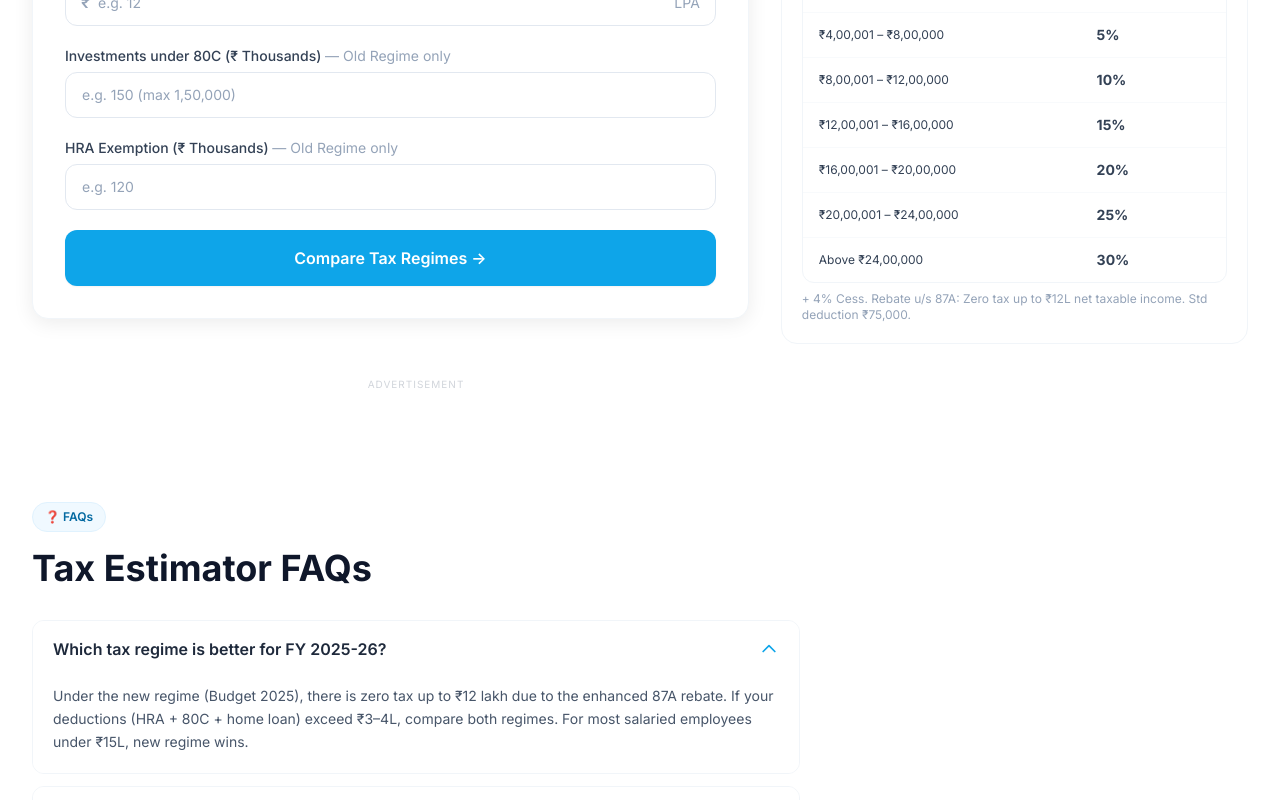
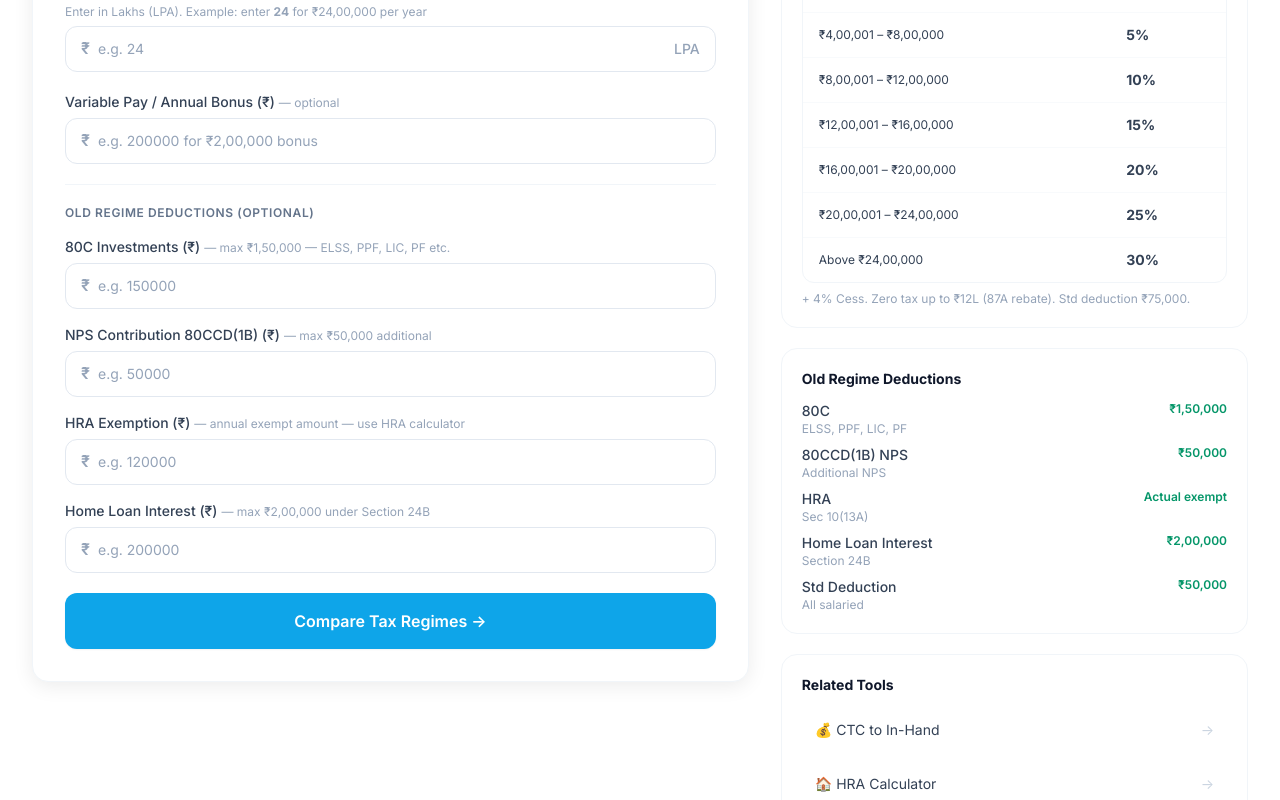
Before and after one commit to Varshith-Kali/PayCalcPro, a Next.js app: page /tax-estimator in a window 1280 px wide. Shown: the part 540-1340 px from the top of the page. Built offline with nearby package versions, Linux system fonts and the light colour scheme.

Commit message:
Fix: correct tax calculator bugs, add variable pay, fix mobile layout, basic 50%

```diff
--- a/app/ctc-to-inhand/page.tsx
+++ b/app/ctc-to-inhand/page.tsx
@@ -18,6 +18,7 @@ const faqs = [
 
 export default function CTCCalculatorPage() {
   const [ctc, setCtc] = useState('')
+  const [variablePay, setVariablePay] = useState('')
   const [city, setCity] = useState<'metro' | 'non-metro'>('metro')
   const [result, setResult] = useState<SalaryBreakdown | null>(null)
   const [showChart, setShowChart] = useState(false)
@@ -25,7 +26,8 @@ export default function CTCCalculatorPage() {
   const calculate = () => {
     const val = parseFloat(ctc.replace(/,/g, ''))
     if (!val || val <= 0) return
-    const res = calculateSalary(val * 100000, city)
+    const variable = parseFloat(variablePay) * 100000 || 0  // variable in LPA → ₹
+    const res = calculateSalary(val * 100000, city, variable)
     setResult(res)
     setShowChart(false)
     setTimeout(() => setShowChart(true), 100)
@@ -79,6 +81,22 @@ export default function CTCCalculatorPage() {
                   <p className="text-xs text-slate-400 mt-1.5">Enter in lakhs. Example: 12 for ₹12,00,000</p>
                 </div>
 
+                {/* Variable Pay */}
+                <div>
+                  <label className="form-label">Variable Pay / Annual Bonus <span className="text-slate-400 font-normal">(optional, in Lakhs)</span></label>
+                  <div className="relative">
+                    <span className="absolute left-4 top-1/2 -translate-y-1/2 text-slate-400 font-semibold">₹</span>
+                    <input
+                      type="number" placeholder="e.g. 2 for ₹2,00,000 bonus"
+                      value={variablePay} onChange={e => setVariablePay(e.target.value)}
+                      onKeyDown={e => e.key === 'Enter' && calculate()}
+                      className="form-input pl-8" min="0" step="0.5"
+                    />
+                    <span className="absolute right-4 top-1/2 -translate-y-1/2 text-slate-400 text-sm">LPA</span>
+                  </div>
+                  <p className="text-xs text-slate-400 mt-1.5">Variable pay is taxed at your marginal slab rate</p>
+                </div>
+
                 <div>
                   <label className="form-label">City Type</label>
                   <div className="grid grid-cols-2 gap-3">
@@ -115,9 +133,9 @@ export default function CTCCalculatorPage() {
             {result && (
               <div className="animate-scale-in space-y-5">
                 {/* Main Result */}
-                <div className="bg-gradient-to-br from-sky-600 to-blue-700 text-white rounded-2xl p-6 shadow-blue">
+                <div className="bg-gradient-to-br from-sky-600 to-blue-700 text-white rounded-2xl p-5 sm:p-6 shadow-blue">
                   <p className="text-sky-200 text-sm font-medium mb-1">Monthly In-Hand Salary</p>
-                  <p className="text-5xl font-bold mb-2">{formatINR(result.inHandMonthly)}</p>
+                  <p className="text-3xl sm:text-5xl font-bold mb-2">{formatINR(result.inHandMonthly)}</p>
                   <p className="text-sky-200 text-sm">Annual: {formatINR(result.inHandAnnual)} · CTC: {formatINRCompact(result.ctc)}</p>
                 </div>
 
--- a/app/tax-estimator/page.tsx
+++ b/app/tax-estimator/page.tsx
@@ -1,13 +1,12 @@
 'use client'
 import { useState } from 'react'
 import Link from 'next/link'
-import { estimateIncomeTax, formatINR } from '@/lib/calculators'
+import { estimateIncomeTax, formatINR, formatINRCompact } from '@/lib/calculators'
 import FAQSection from '@/components/FAQSection'
 import AdUnit from '@/components/AdUnit'
 
-// FY 2025-26 (Budget 2025) New Regime Slabs
 const TAX_SLABS_NEW = [
-  { range: '0 – ₹4,00,000', rate: '0%' },
+  { range: '₹0 – ₹4,00,000', rate: '0%' },
   { range: '₹4,00,001 – ₹8,00,000', rate: '5%' },
   { range: '₹8,00,001 – ₹12,00,000', rate: '10%' },
   { range: '₹12,00,001 – ₹16,00,000', rate: '15%' },
@@ -17,37 +16,68 @@ const TAX_SLABS_NEW = [
 ]
 
 const faqs = [
-  { question: 'Which tax regime is better for FY 2025-26?', answer: 'Under the new regime (Budget 2025), there is zero tax up to ₹12 lakh due to the enhanced 87A rebate. If your deductions (HRA + 80C + home loan) exceed ₹3–4L, compare both regimes. For most salaried employees under ₹15L, new regime wins.' },
+  { question: 'Which tax regime is better for FY 2025-26?', answer: 'Under the new regime (Budget 2025), there is zero tax up to ₹12 lakh due to the enhanced 87A rebate. If your total deductions (HRA + 80C + home loan + NPS) exceed ₹3.75L, old regime may save more. Use this calculator to compare.' },
   { question: 'What is the standard deduction for FY 2025-26?', answer: 'Under the New Tax Regime, standard deduction is ₹75,000 for FY 2025-26 (increased from ₹50,000 in FY 2024-25). Under the Old Regime, it remains ₹50,000.' },
   { question: 'What is the 87A rebate limit for FY 2025-26?', answer: 'Under the New Regime for FY 2025-26, rebate u/s 87A is ₹60,000 — meaning if your net taxable income is ₹12 lakh or below, your effective tax is zero. Under old regime it remains ₹12,500 (for income ≤ ₹5L).' },
-  { question: 'What is the surcharge on income tax?', answer: 'Surcharge applies on high incomes: 10% for ₹50L–₹1Cr, 15% for ₹1–2Cr, 25% for ₹2–5Cr. In the new regime, surcharge is capped at 25% (no 37% bracket). All + 4% cess.' },
-  { question: 'Does TDS deducted by employer equal my final tax?', answer: 'Not always. TDS is an advance estimate. File your ITR to reconcile. If TDS > actual tax, you get a refund. If TDS < actual tax, pay self-assessment tax before July 31.' },
+  { question: 'How is variable pay or bonus taxed?', answer: 'Variable pay and annual bonuses are added to your gross salary and taxed at your marginal slab rate. For example, if you are in the 20% slab, a ₹1 lakh bonus adds approximately ₹20,800 to your tax (including 4% cess).' },
+  { question: 'Does TDS deducted by employer equal my final tax?', answer: 'Not always. TDS is an advance estimate based on your declarations. File your ITR to reconcile actual tax. If TDS exceeds actual tax, you get a refund. If TDS is less, pay self-assessment tax before July 31.' },
 ]
 
 export default function TaxEstimatorPage() {
   const [income, setIncome] = useState('')
+  const [variablePay, setVariablePay] = useState('')
   const [investments, setInvestments] = useState('')
+  const [nps, setNps] = useState('')
   const [hra, setHra] = useState('')
-  const [regime, setRegime] = useState<'new' | 'old'>('new')
-  const [result, setResult] = useState<{ newTax: number; oldTax: number; taxableNew: number; taxableOld: number } | null>(null)
+  const [homeLoan, setHomeLoan] = useState('')
+  const [result, setResult] = useState<{
+    newTax: number; oldTax: number
+    taxableNew: number; taxableOld: number
+    totalIncome: number
+  } | null>(null)
 
   const calculate = () => {
-    const inc = parseFloat(income) * 100000
+    const inc = parseFloat(income) * 100000  // User enters LPA (e.g. 24 = ₹24,00,000)
     if (!inc || inc <= 0) return
-    // FY 2025-26: New regime std deduction = ₹75,000; Old regime = ₹50,000
-    const stdDeductionNew = 75000
-    const stdDeductionOld = 50000
-    const inv = Math.min(parseFloat(investments) * 1000 || 0, 150000)
-    const hraAmt = parseFloat(hra) * 1000 || 0
 
-    const taxableNew = Math.max(0, inc - stdDeductionNew)
-    const taxableOld = Math.max(0, inc - stdDeductionOld - inv - hraAmt)
+    const bonus   = parseFloat(variablePay) || 0        // ₹ annual bonus (raw)
+    const totalIncome = inc + bonus
+
+    // New Regime: only std deduction ₹75,000
+    const taxableNew = Math.max(0, totalIncome - 75000)
+
+    // Old Regime: std deduction ₹50,000 + 80C (max ₹1.5L) + NPS (max ₹50K) + HRA + home loan (max ₹2L)
+    const inv80C  = Math.min(parseFloat(investments) || 0, 150000)   // ₹ direct input
+    const npsAmt  = Math.min(parseFloat(nps) || 0, 50000)             // ₹ direct input
+    const hraAmt  = parseFloat(hra) || 0                              // ₹ direct input
+    const hlAmt   = Math.min(parseFloat(homeLoan) || 0, 200000)       // ₹ direct input, max ₹2L
+    const taxableOld = Math.max(0, totalIncome - 50000 - inv80C - npsAmt - hraAmt - hlAmt)
 
     const newTax = estimateIncomeTax(taxableNew, 'new')
     const oldTax = estimateIncomeTax(taxableOld, 'old')
 
-    setResult({ newTax, oldTax, taxableNew, taxableOld })
+    setResult({ newTax, oldTax, taxableNew, taxableOld, totalIncome })
   }
+
+  const InputField = ({ label, hint, value, onChange, placeholder, max }: {
+    label: string; hint?: string; value: string
+    onChange: (v: string) => void; placeholder: string; max?: string
+  }) => (
+    <div>
+      <label className="form-label">
+        {label}
+        {hint && <span className="text-slate-400 font-normal text-xs ml-1">— {hint}</span>}
+      </label>
+      <div className="relative">
+        <span className="absolute left-4 top-1/2 -translate-y-1/2 text-slate-400 font-semibold">₹</span>
+        <input
+          type="number" value={value} onChange={e => onChange(e.target.value)}
+          placeholder={placeholder} className="form-input pl-8"
+          min="0" max={max} onKeyDown={e => e.key === 'Enter' && calculate()}
+        />
+      </div>
+    </div>
+  )
 
   return (
     <div className="min-h-screen">
@@ -58,7 +88,7 @@ export default function TaxEstimatorPage() {
             <span className="text-slate-300">Tax Estimator</span>
           </nav>
           <h1 className="text-3xl md:text-4xl font-bold text-white mb-3">Income Tax Estimator India FY 2025–26</h1>
-          <p className="text-slate-300 text-lg max-w-2xl">Compare new vs old tax regime instantly. Zero tax up to ₹12L under new regime (Budget 2025). Updated for FY 2025-26.</p>
+          <p className="text-slate-300 text-lg max-w-2xl">Compare new vs old tax regime. Enter your CTC, variable pay, and deductions to get your exact tax liability.</p>
         </div>
       </section>
 
@@ -66,61 +96,107 @@ export default function TaxEstimatorPage() {
         <div className="grid grid-cols-1 lg:grid-cols-5 gap-8">
           <div className="lg:col-span-3 space-y-6">
             <div className="card p-6 md:p-8">
-              <h2 className="text-xl font-bold text-slate-900 mb-6">Income Details</h2>
+              <h2 className="text-xl font-bold text-slate-900 mb-1">Income Details</h2>
+              <p className="text-sm text-slate-500 mb-6">Enter amounts in Indian Rupees (₹). CTC/income should be the fixed annual component.</p>
               <div className="space-y-5">
+                {/* Fixed CTC */}
                 <div>
-                  <label className="form-label">Annual Income / CTC (in Lakhs)</label>
+                  <label className="form-label">Annual Fixed CTC / Salary</label>
+                  <p className="text-xs text-slate-400 mb-1.5">Enter in Lakhs (LPA). Example: enter <strong>24</strong> for ₹24,00,000 per year</p>
                   <div className="relative">
                     <span className="absolute left-4 top-1/2 -translate-y-1/2 text-slate-400 font-semibold">₹</span>
-                    <input type="number" placeholder="e.g. 12" value={income} onChange={e => setIncome(e.target.value)} className="form-input pl-8" />
-                    <span className="absolute right-4 top-1/2 -translate-y-1/2 text-slate-400 text-sm">LPA</span>
+                    <input
+                      type="number" placeholder="e.g. 24" value={income}
+                      onChange={e => setIncome(e.target.value)}
+                      onKeyDown={e => e.key === 'Enter' && calculate()}
+                      className="form-input pl-8" min="1" max="500" step="0.5"
+                    />
+                    <span className="absolute right-4 top-1/2 -translate-y-1/2 text-slate-400 text-sm font-medium">LPA</span>
                   </div>
                 </div>
-                <div>
-                  <label className="form-label">Investments under 80C (₹ Thousands) <span className="text-slate-400 font-normal">— Old Regime only</span></label>
-                  <input type="number" placeholder="e.g. 150 (max 1,50,000)" value={investments} onChange={e => setInvestments(e.target.value)} className="form-input" max="150" />
+
+                {/* Variable Pay */}
+                <InputField
+                  label="Variable Pay / Annual Bonus (₹)"
+                  hint="optional"
+                  value={variablePay}
+                  onChange={setVariablePay}
+                  placeholder="e.g. 200000 for ₹2,00,000 bonus"
+                />
+
+                <div className="border-t border-slate-100 pt-5">
+                  <p className="text-xs font-semibold text-slate-500 uppercase tracking-wider mb-4">Old Regime Deductions (optional)</p>
+                  <div className="space-y-4">
+                    <InputField
+                      label="80C Investments (₹)"
+                      hint="max ₹1,50,000 — ELSS, PPF, LIC, PF etc."
+                      value={investments} onChange={setInvestments}
+                      placeholder="e.g. 150000" max="150000"
+                    />
+                    <InputField
+                      label="NPS Contribution 80CCD(1B) (₹)"
+                      hint="max ₹50,000 additional"
+                      value={nps} onChange={setNps}
+                      placeholder="e.g. 50000" max="50000"
+                    />
+                    <InputField
+                      label="HRA Exemption (₹)"
+                      hint="annual exempt amount — use HRA calculator"
+                      value={hra} onChange={setHra}
+                      placeholder="e.g. 120000"
+                    />
+                    <InputField
+                      label="Home Loan Interest (₹)"
+                      hint="max ₹2,00,000 under Section 24B"
+                      value={homeLoan} onChange={setHomeLoan}
+                      placeholder="e.g. 200000" max="200000"
+                    />
+                  </div>
                 </div>
-                <div>
-                  <label className="form-label">HRA Exemption (₹ Thousands) <span className="text-slate-400 font-normal">— Old Regime only</span></label>
-                  <input type="number" placeholder="e.g. 120" value={hra} onChange={e => setHra(e.target.value)} className="form-input" />
-                </div>
+
                 <button onClick={calculate} className="btn-primary w-full btn-lg">Compare Tax Regimes →</button>
               </div>
             </div>
 
             {result && (
               <div className="animate-scale-in space-y-4">
-                <div className={`grid grid-cols-2 gap-4`}>
+                {/* Regime Cards — mobile-safe */}
+                <div className="grid grid-cols-1 sm:grid-cols-2 gap-4">
                   <div className={`rounded-2xl p-5 text-center border-2 ${result.newTax <= result.oldTax ? 'border-sky-500 bg-sky-50' : 'border-slate-200 bg-white'}`}>
                     <p className="text-xs font-semibold text-slate-500 mb-1">NEW REGIME</p>
-                    <p className="text-3xl font-bold text-sky-600">{formatINR(result.newTax)}</p>
+                    <p className="text-xl sm:text-2xl font-bold text-sky-600 break-all">{formatINR(result.newTax)}</p>
                     <p className="text-xs text-slate-500 mt-1">Annual Tax</p>
+                    <p className="text-xs text-slate-400">Monthly: {formatINR(result.newTax / 12)}</p>
                     {result.newTax <= result.oldTax && <span className="mt-2 inline-block bg-sky-500 text-white text-xs px-2.5 py-1 rounded-full font-semibold">BETTER ✓</span>}
                   </div>
                   <div className={`rounded-2xl p-5 text-center border-2 ${result.oldTax < result.newTax ? 'border-emerald-500 bg-emerald-50' : 'border-slate-200 bg-white'}`}>
                     <p className="text-xs font-semibold text-slate-500 mb-1">OLD REGIME</p>
-                    <p className="text-3xl font-bold text-emerald-600">{formatINR(result.oldTax)}</p>
+                    <p className="text-xl sm:text-2xl font-bold text-emerald-600 break-all">{formatINR(result.oldTax)}</p>
                     <p className="text-xs text-slate-500 mt-1">Annual Tax</p>
+                    <p className="text-xs text-slate-400">Monthly: {formatINR(result.oldTax / 12)}</p>
                     {result.oldTax < result.newTax && <span className="mt-2 inline-block bg-emerald-500 text-white text-xs px-2.5 py-1 rounded-full font-semibold">BETTER ✓</span>}
                   </div>
                 </div>
 
-                <div className="card p-6">
-                  <h3 className="font-bold text-slate-900 mb-4">Detailed Comparison</h3>
-                  <div className="space-y-3">
-                    <div className="flex justify-between text-sm">
-                      <span className="text-slate-600">Taxable Income (New)</span>
-                      <span className="font-semibold">{formatINR(result.taxableNew)}</span>
+                <div className="card p-6 space-y-3">
+                  <h3 className="font-bold text-slate-900 mb-2">Detailed Breakdown</h3>
+                  {[
+                    { label: 'Total Gross Income', val: result.totalIncome, color: '' },
+                    { label: 'Taxable Income (New Regime)', val: result.taxableNew, color: '' },
+                    { label: 'Taxable Income (Old Regime)', val: result.taxableOld, color: '' },
+                  ].map((r, i) => (
+                    <div key={i} className="flex justify-between text-sm">
+                      <span className="text-slate-600">{r.label}</span>
+                      <span className="font-semibold">{formatINR(r.val)}</span>
                     </div>
-                    <div className="flex justify-between text-sm">
-                      <span className="text-slate-600">Taxable Income (Old)</span>
-                      <span className="font-semibold">{formatINR(result.taxableOld)}</span>
-                    </div>
-                    <div className="border-t border-slate-100 pt-3 flex justify-between font-bold">
-                      <span className="text-slate-800">You Save</span>
-                      <span className="text-emerald-600">{formatINR(Math.abs(result.newTax - result.oldTax))} {result.newTax <= result.oldTax ? 'in New Regime' : 'in Old Regime'}</span>
-                    </div>
+                  ))}
+                  <div className="border-t border-slate-100 pt-3 flex justify-between font-bold">
+                    <span className="text-slate-800">You Save</span>
+                    <span className="text-emerald-600">
+                      {formatINRCompact(Math.abs(result.newTax - result.oldTax))} in {result.newTax <= result.oldTax ? 'New' : 'Old'} Regime
+                    </span>
                   </div>
+                  <p className="text-xs text-slate-400 pt-1">Includes 4% cess and applicable surcharge. Estimates only — consult a CA for tax filing.</p>
                 </div>
               </div>
             )}
@@ -131,7 +207,7 @@ export default function TaxEstimatorPage() {
               <h3 className="font-bold text-slate-900 mb-3 text-sm">New Regime Slabs (FY 2025-26)</h3>
               <div className="overflow-hidden rounded-xl border border-slate-100">
                 <table className="data-table">
-                  <thead><tr><th>Income Range</th><th>Tax Rate</th></tr></thead>
+                  <thead><tr><th>Income Range</th><th>Rate</th></tr></thead>
                   <tbody>
                     {TAX_SLABS_NEW.map((s, i) => (
                       <tr key={i}><td className="text-xs">{s.range}</td><td className="font-bold text-sky-600">{s.rate}</td></tr>
@@ -139,7 +215,41 @@ export default function TaxEstimatorPage() {
                   </tbody>
                 </table>
               </div>
-              <p className="text-xs text-slate-400 mt-2">+ 4% Cess. Rebate u/s 87A: Zero tax up to ₹12L net taxable income. Std deduction ₹75,000.</p>
+              <p className="text-xs text-slate-400 mt-2">+ 4% Cess. Zero tax up to ₹12L (87A rebate). Std deduction ₹75,000.</p>
+            </div>
+            <div className="card-flat p-5">
+              <h3 className="font-bold text-slate-900 mb-3 text-sm">Old Regime Deductions</h3>
+              <div className="space-y-2 text-sm">
+                {[
+                  ['80C', '₹1,50,000', 'ELSS, PPF, LIC, PF'],
+                  ['80CCD(1B) NPS', '₹50,000', 'Additional NPS'],
+                  ['HRA', 'Actual exempt', 'Sec 10(13A)'],
+                  ['Home Loan Interest', '₹2,00,000', 'Section 24B'],
+                  ['Std Deduction', '₹50,000', 'All salaried'],
+                ].map(([sec, limit, desc], i) => (
+                  <div key={i} className="flex justify-between items-start gap-2">
+                    <div>
+                      <span className="font-medium text-slate-700">{sec}</span>
+                      <p className="text-xs text-slate-400">{desc}</p>
+                    </div>
+                    <span className="text-xs font-semibold text-emerald-600 whitespace-nowrap">{limit}</span>
+                  </div>
+                ))}
+              </div>
+            </div>
+            <div className="card-flat p-5">
+              <h3 className="font-bold text-slate-900 mb-3 text-sm">Related Tools</h3>
+              <div className="space-y-2">
+                {[
+                  { href: '/ctc-to-inhand', label: '💰 CTC to In-Hand' },
+                  { href: '/hra-calculator', label: '🏠 HRA Calculator' },
+                  { href: '/pf-calculator', label: '🏦 PF Calculator' },
+                ].map(l => (
+                  <Link key={l.href} href={l.href} className="flex items-center justify-between p-3 rounded-xl hover:bg-sky-50 transition-colors text-sm text-slate-700 hover:text-sky-700 border border-transparent hover:border-sky-100">
+                    {l.label} <span className="text-slate-300">→</span>
+                  </Link>
+                ))}
+              </div>
             </div>
           </div>
         </div>
--- a/lib/calculators.ts
+++ b/lib/calculators.ts
@@ -35,24 +35,29 @@ export interface SalaryBreakdown {
  */
 export function calculateSalary(
   ctcAnnual: number,
-  cityTier: 'metro' | 'non-metro' = 'metro'
+  cityTier: 'metro' | 'non-metro' = 'metro',
+  variablePayAnnual = 0
 ): SalaryBreakdown {
-  // Salary structure (standard Indian private sector)
-  const basic = ctcAnnual * 0.40; // 40% of CTC for CTC > 10L (reduces tax)
+  // Standard Indian salary structure: Basic = 50% of Fixed CTC (most companies)
+  const fixedCTC = ctcAnnual - variablePayAnnual;
+  const basic = fixedCTC * 0.50;  // 50% of fixed CTC (industry standard)
   const hra = cityTier === 'metro' ? basic * 0.50 : basic * 0.40;
-  const pfEmployer = Math.min(basic * 0.12, 21600); // EPFO ceiling ₹15,000/mo
-  const gratuityProvision = (basic / 26) * 15; // ~4.81% of basic annually
+  // EPFO cap: employer PF max = 12% of ₹15,000 = ₹1,800/month = ₹21,600/year
+  const pfEmployer = Math.min(basic * 0.12, 21600);
+  const gratuityProvision = (basic * 15) / 26; // 4.81% of basic annually
   const specialAllowanceAnnual = Math.max(
     0,
-    ctcAnnual - basic - hra - pfEmployer - gratuityProvision
+    fixedCTC - basic - hra - pfEmployer - gratuityProvision
   );
-  const grossAnnual = ctcAnnual - pfEmployer - gratuityProvision;
+  // Gross = Fixed gross + variable pay (both credited to employee)
+  const fixedGross = fixedCTC - pfEmployer - gratuityProvision;
+  const grossAnnual = fixedGross + variablePayAnnual;
 
-  // Employee deductions
+  // Employee deductions (PF only on fixed basic, not variable)
   const pfEmployee = Math.min(basic * 0.12, 21600);
-  const professionalTax = 2400; // ₹200/month (applicable states)
+  const professionalTax = 2400; // ₹200/month
 
-  // Taxable income = Gross - Employee PF - Standard Deduction (₹75,000 FY25-26)
+  // Taxable income = Gross - Employee PF - Std Deduction ₹75,000
   const standardDeduction = 75000;
   const taxableIncome = Math.max(0, grossAnnual - pfEmployee - standardDeduction);
   const incomeTax = estimateIncomeTax(taxableIncome, 'new');
@@ -64,6 +69,7 @@ export function calculateSalary(
     { label: 'Basic Salary', monthly: Math.round(basic / 12), annual: Math.round(basic), type: 'earning', color: '#0ea5e9' },
     { label: 'HRA', monthly: Math.round(hra / 12), annual: Math.round(hra), type: 'earning', color: '#38bdf8' },
     { label: 'Special Allowance', monthly: Math.round(specialAllowanceAnnual / 12), annual: Math.round(specialAllowanceAnnual), type: 'earning', color: '#7dd3fc' },
+    ...(variablePayAnnual > 0 ? [{ label: 'Variable Pay / Bonus', monthly: Math.round(variablePayAnnual / 12), annual: Math.round(variablePayAnnual), type: 'earning' as const, color: '#a78bfa' }] : []),
     { label: 'PF (Employee 12%)', monthly: Math.round(pfEmployee / 12), annual: Math.round(pfEmployee), type: 'deduction', color: '#f97316' },
     { label: 'Professional Tax', monthly: Math.round(professionalTax / 12), annual: professionalTax, type: 'deduction', color: '#fb923c' },
     { label: 'Income Tax (Est.)', monthly: Math.round(incomeTax / 12), annual: Math.round(incomeTax), type: 'deduction', color: '#ef4444' },
```
